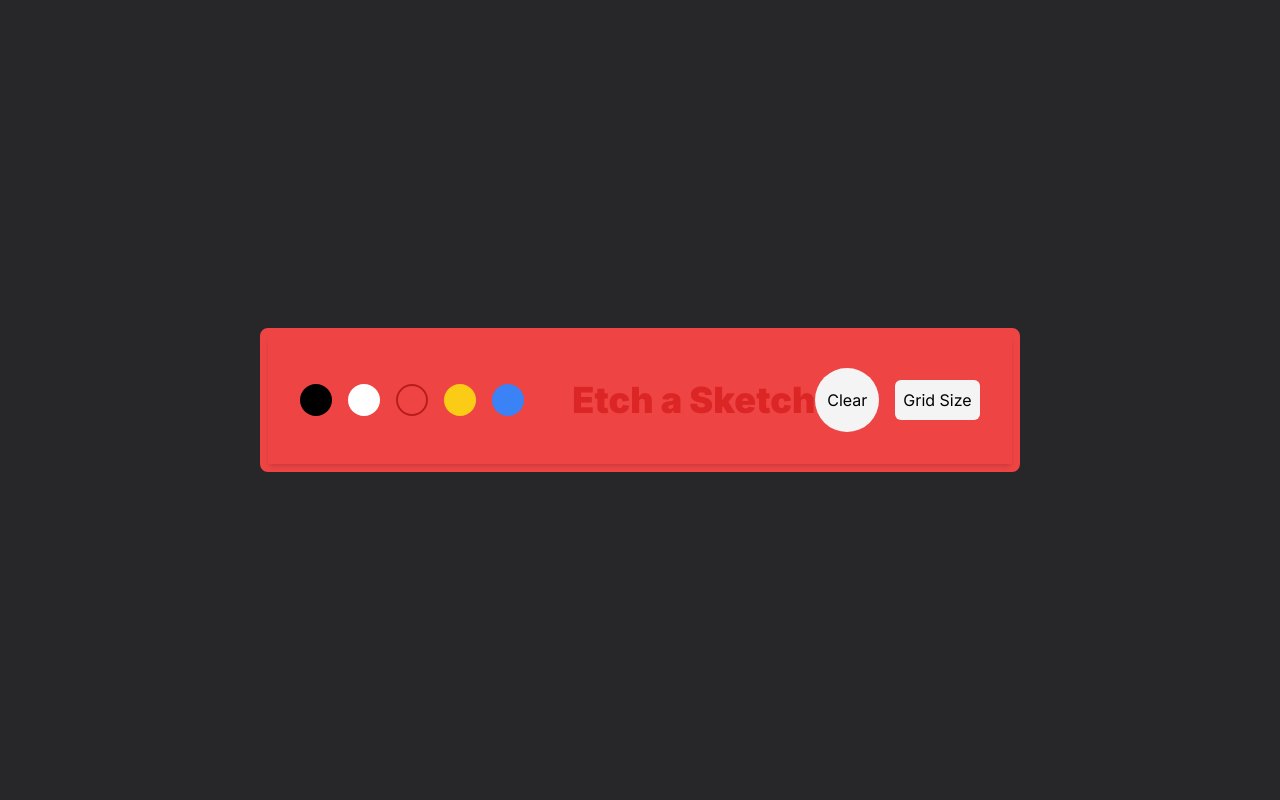
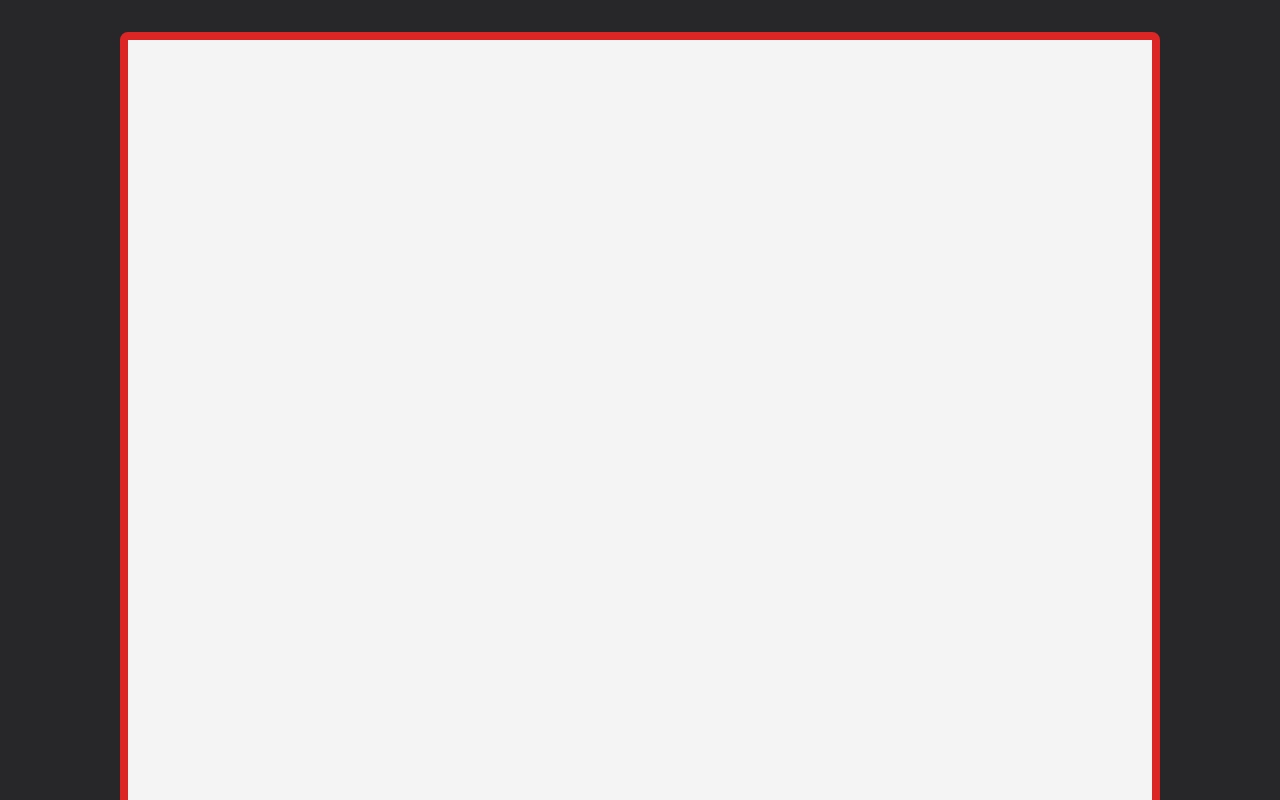
Before and after one commit to RobFraserCodes/etch-a-sketch, a Next.js app: page / in a window 1280 px wide. Shown: the top 800 px of the page. Built offline with nearby package versions, Linux system fonts and the light colour scheme.

Commit message:
Update page.tsx
reverted container changes so i could try a different approach

```diff
--- a/app/page.tsx
+++ b/app/page.tsx
@@ -1,14 +1,16 @@
 'use client'
+
 import { useState } from 'react';
 
+const gridSize = 16;
+
 export default function Home() {
-  const [gridSize, setGridSize] = useState(16);
   const grid = Array.from({ length: gridSize }, (_, i) => i + 1);
   const [color, setColor] = useState('bg-red-500');
   const [shake, setShake] = useState(false);
 
   const handleMouseOver = (e) => {
-    e.target.className = `flex-1 h-1/${gridSize}-screen w-1/${gridSize}-screen ${color}`;
+    e.target.className = `flex-1 h-8 w-8 md:h-12 md:w-12 lg:h-16 lg:w-16 ${color}`;
   }
 
   function changeColor(e) {
@@ -20,34 +22,27 @@
   function clearGrid(e) {
     const cells = document.querySelectorAll('.flex-1');
     cells.forEach(cell => {
-      cell.className = `flex-1 h-1/${gridSize}-screen w-1/${gridSize}-screen bg-zinc-100`;
+      cell.className = `flex-1 h-8 w-8 md:h-12 md:w-12 lg:h-16 lg:w-16 bg-zinc-100`;
       setShake(true);
       setTimeout(() => setShake(false), 600);
     })
   }
 
-  const handleGridSizeChange = () => {
-    const newSize = parseInt(prompt('Enter a new grid size (1-100): '));
-    if (newSize && newSize <= 100) {
-      setGridSize(newSize);
-    }
-  }
-
   return (
-    <div className='flex justify-center items-center h-screen'>
-      <div className={` bg-zinc-600 m-8 border-8 border-red-500 rounded-lg ${shake ? 'animate-shake' : ''}`}>
+    <div className='flex justify-center items-center'>
+      <div className={` bg-zinc-600 m-8 border-8 border-red-600 rounded-lg ${shake ? 'animate-shake' : ''}`}>
         {grid.map((_, rowIndex) => (
           <div key={rowIndex} className='flex justify-center text-center items-center'>
             {grid.map((_, cellIndex) => (
               <div
                 key={`${rowIndex}-${cellIndex}`}
-                className={`flex-1 h-1/${gridSize}-screen w-1/${gridSize}-screen bg-zinc-100`}
+                className={`flex-1 h-8 w-8 md:h-12 md:w-12 lg:h-16 lg:w-16 bg-zinc-100`}
                 onMouseOver={handleMouseOver}
               />
             ))}
           </div>
         ))}
-        <div className='flex justify-between shadow-md bg-red-500 items-center p-8'>
+        <div className='flex justify-between shadow-md bg-red-600 items-center p-8'>
           <div className='grid grid-cols-3 gap-4 lg:grid-cols-6'>
             <button className='w-8 h-8 rounded-full bg-black' onClick={changeColor}></button>
             <button className='w-8 h-8 rounded-full bg-white' onClick={changeColor}></button>
@@ -57,10 +52,10 @@
             {/* make a random colour button */}
             {/* <button className='w-8 h-8 rounded-full' onClick={changeColor}></button> */}
           </div>
-          <h1 className='text-4xl text-center text-red-600 font-black'>Etch a Sketch</h1>
+          <h1 className='text-4xl text-center text-red-700 font-black'>Etch a Sketch</h1>
           <div className='space-x-4'>
             <button className='bg-zinc-100 p-2 w-16 h-16 rounded-full text-center' onClick={clearGrid}>Clear</button>
-            <button className='bg-zinc-100 p-2 rounded-md' onClick={handleGridSizeChange}>Grid Size</button>
+            <button className='bg-zinc-100 p-2 rounded-md'>Grid Size</button>
           </div>
         </div>
       </div>
```
